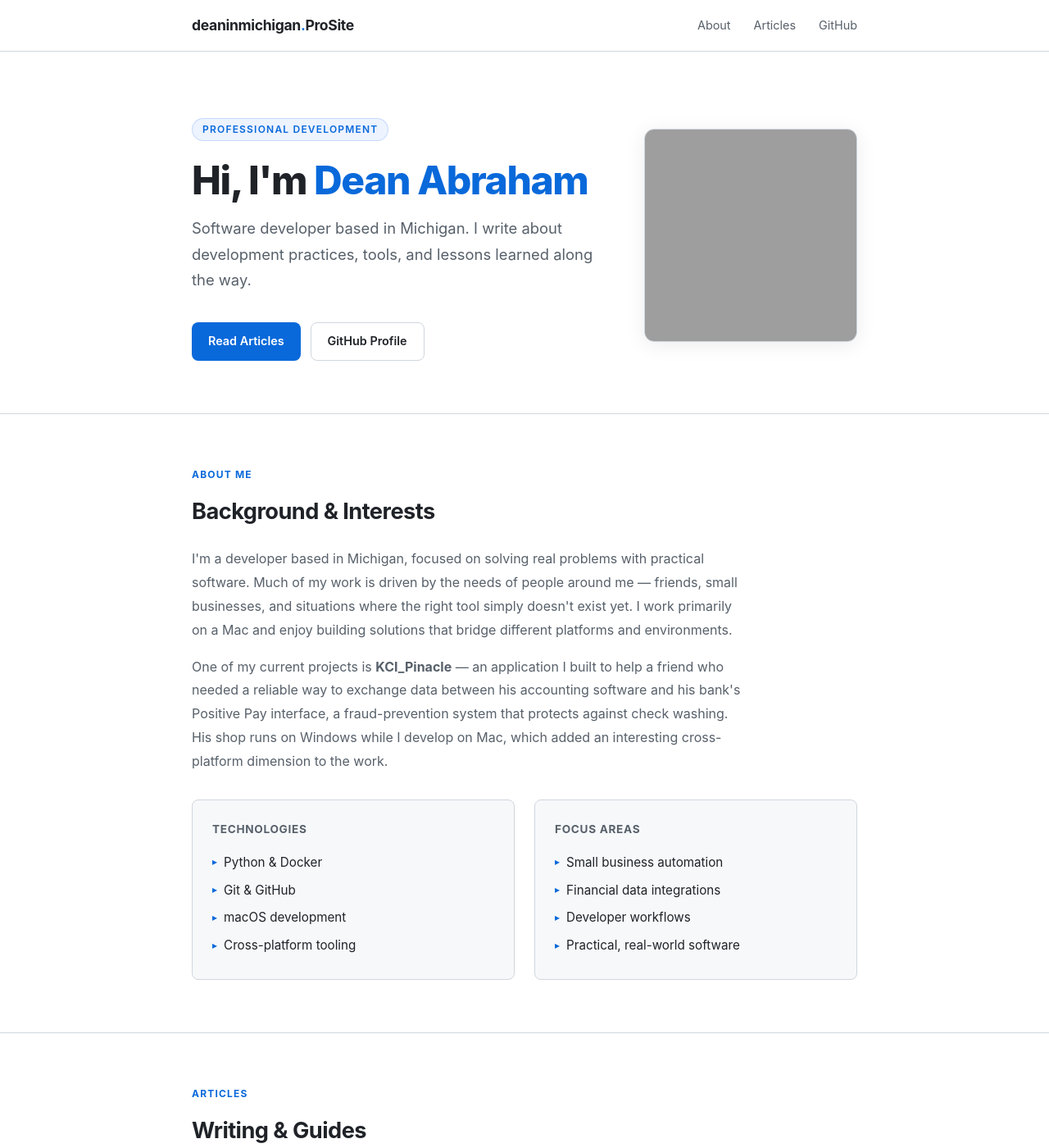
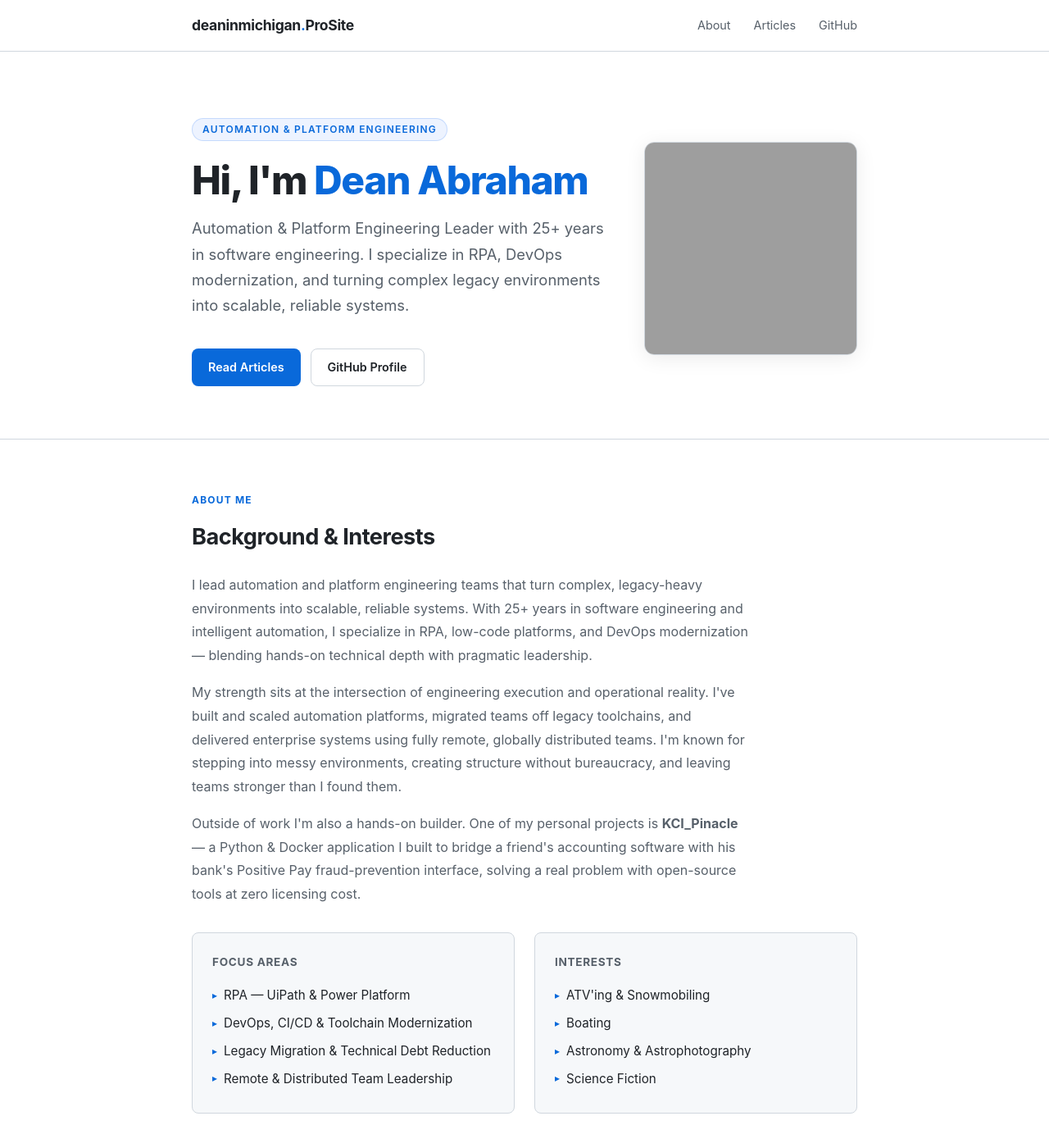
Before and after one commit to DeanInMichigan/ProSite, a Jekyll site: the page built from index.html, in a window 1280 px wide and 1400 px high. Shown: the whole window at 82% size. Built offline with Jekyll 4.4.1, drawn with Linux system fonts in a browser that asks for light colours; grey boxes are pictures that could not be loaded.

Commit message:
UPdated about me section

```diff
--- a/index.html
+++ b/index.html
@@ -1,7 +1,7 @@
 ---
 layout: default
-title: "Dean Abraham — Developer"
-description: "Dean Abraham's professional development site — articles, notes, and resources on software development."
+title: "Dean Abraham — Automation & Platform Engineering Leader"
+description: "Dean Abraham's professional development site — articles and insights on automation, platform engineering, DevOps, and software leadership."
 ---
 
 <!-- Hero -->
@@ -9,11 +9,12 @@ description: "Dean Abraham's professional development site — articles, notes,
   <div class="container">
     <div class="hero-inner">
       <div class="hero-content">
-        <div class="hero-tag">Professional Development</div>
+        <div class="hero-tag">Automation &amp; Platform Engineering</div>
         <h1>Hi, I'm <span>Dean Abraham</span></h1>
         <p class="tagline">
-          Software developer based in Michigan. I write about development practices,
-          tools, and lessons learned along the way.
+          Automation &amp; Platform Engineering Leader with 25+ years in software engineering.
+          I specialize in RPA, DevOps modernization, and turning complex legacy environments
+          into scalable, reliable systems.
         </p>
         <div class="hero-links">
           <a href="#articles" class="btn btn-primary">Read Articles</a>
@@ -33,36 +34,42 @@ description: "Dean Abraham's professional development site — articles, notes,
     <div class="section-label">About Me</div>
     <h2 class="section-title">Background &amp; Interests</h2>
     <p class="about-bio">
-      I'm a developer based in Michigan, focused on solving real problems with practical software.
-      Much of my work is driven by the needs of people around me — friends, small businesses, and
-      situations where the right tool simply doesn't exist yet. I work primarily on a Mac and enjoy
-      building solutions that bridge different platforms and environments.
+      I lead automation and platform engineering teams that turn complex, legacy-heavy environments
+      into scalable, reliable systems. With 25+ years in software engineering and intelligent
+      automation, I specialize in RPA, low-code platforms, and DevOps modernization — blending
+      hands-on technical depth with pragmatic leadership.
     </p>
     <p class="about-bio" style="margin-top: 16px;">
-      One of my current projects is <strong>KCI_Pinacle</strong> — an application I built to help
-      a friend who needed a reliable way to exchange data between his accounting software and his
-      bank's Positive Pay interface, a fraud-prevention system that protects against check washing.
-      His shop runs on Windows while I develop on Mac, which added an interesting cross-platform
-      dimension to the work.
+      My strength sits at the intersection of engineering execution and operational reality. I've
+      built and scaled automation platforms, migrated teams off legacy toolchains, and delivered
+      enterprise systems using fully remote, globally distributed teams. I'm known for stepping
+      into messy environments, creating structure without bureaucracy, and leaving teams stronger
+      than I found them.
+    </p>
+    <p class="about-bio" style="margin-top: 16px;">
+      Outside of work I'm also a hands-on builder. One of my personal projects is
+      <strong>KCI_Pinacle</strong> — a Python &amp; Docker application I built to bridge a
+      friend's accounting software with his bank's Positive Pay fraud-prevention interface,
+      solving a real problem with open-source tools at zero licensing cost.
     </p>
 
     <div class="about-grid">
       <div class="about-card">
-        <h3>Technologies</h3>
+        <h3>Focus Areas</h3>
         <ul>
-          <li>Python &amp; Docker</li>
-          <li>Git &amp; GitHub</li>
-          <li>macOS development</li>
-          <li>Cross-platform tooling</li>
+          <li>RPA — UiPath &amp; Power Platform</li>
+          <li>DevOps, CI/CD &amp; Toolchain Modernization</li>
+          <li>Legacy Migration &amp; Technical Debt Reduction</li>
+          <li>Remote &amp; Distributed Team Leadership</li>
         </ul>
       </div>
       <div class="about-card">
-        <h3>Focus Areas</h3>
+        <h3>Interests</h3>
         <ul>
-          <li>Small business automation</li>
-          <li>Financial data integrations</li>
-          <li>Developer workflows</li>
-          <li>Practical, real-world software</li>
+          <li>ATV'ing &amp; Snowmobiling</li>
+          <li>Boating</li>
+          <li>Astronomy &amp; Astrophotography</li>
+          <li>Science Fiction</li>
         </ul>
       </div>
     </div>
```
